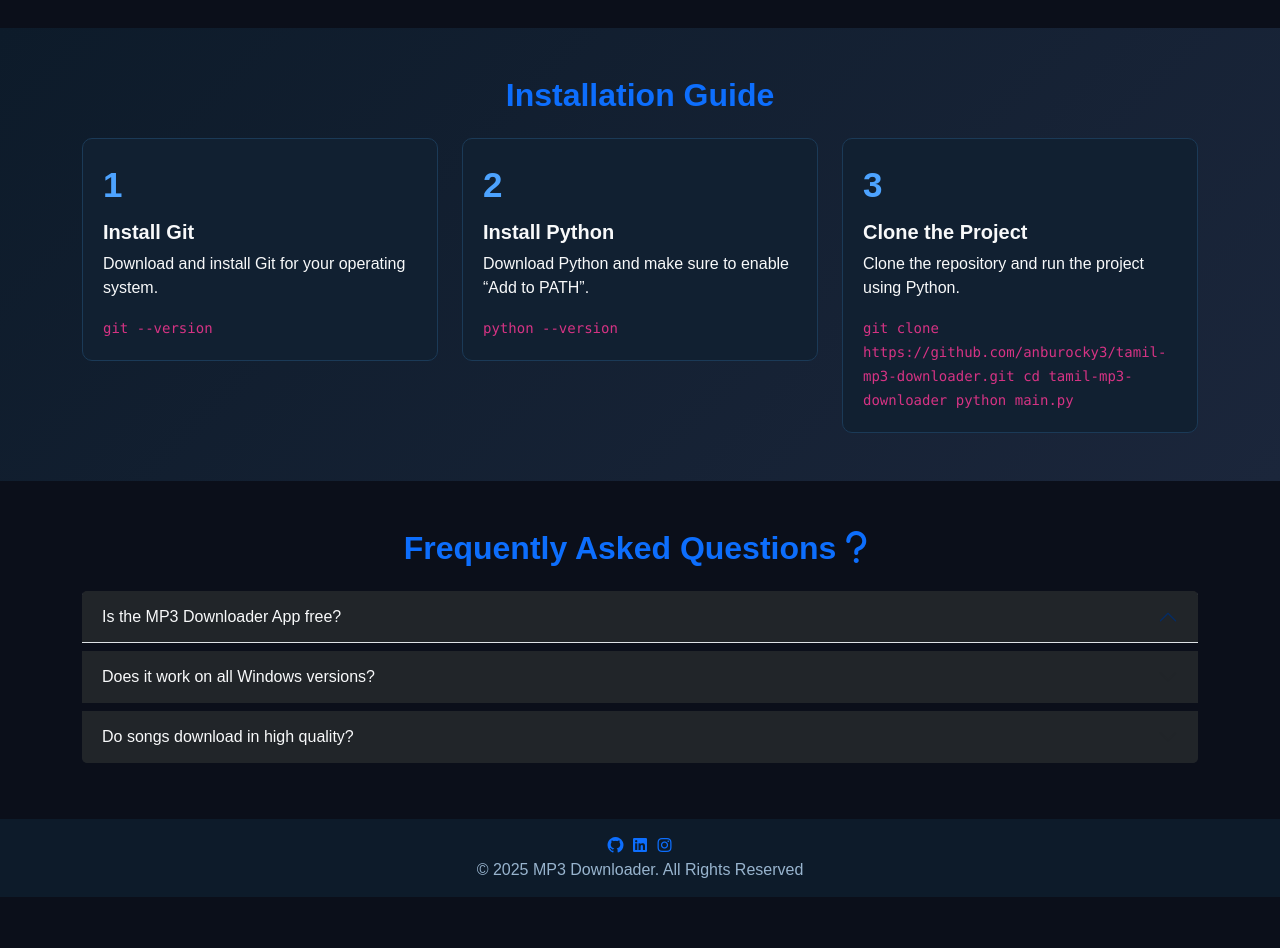
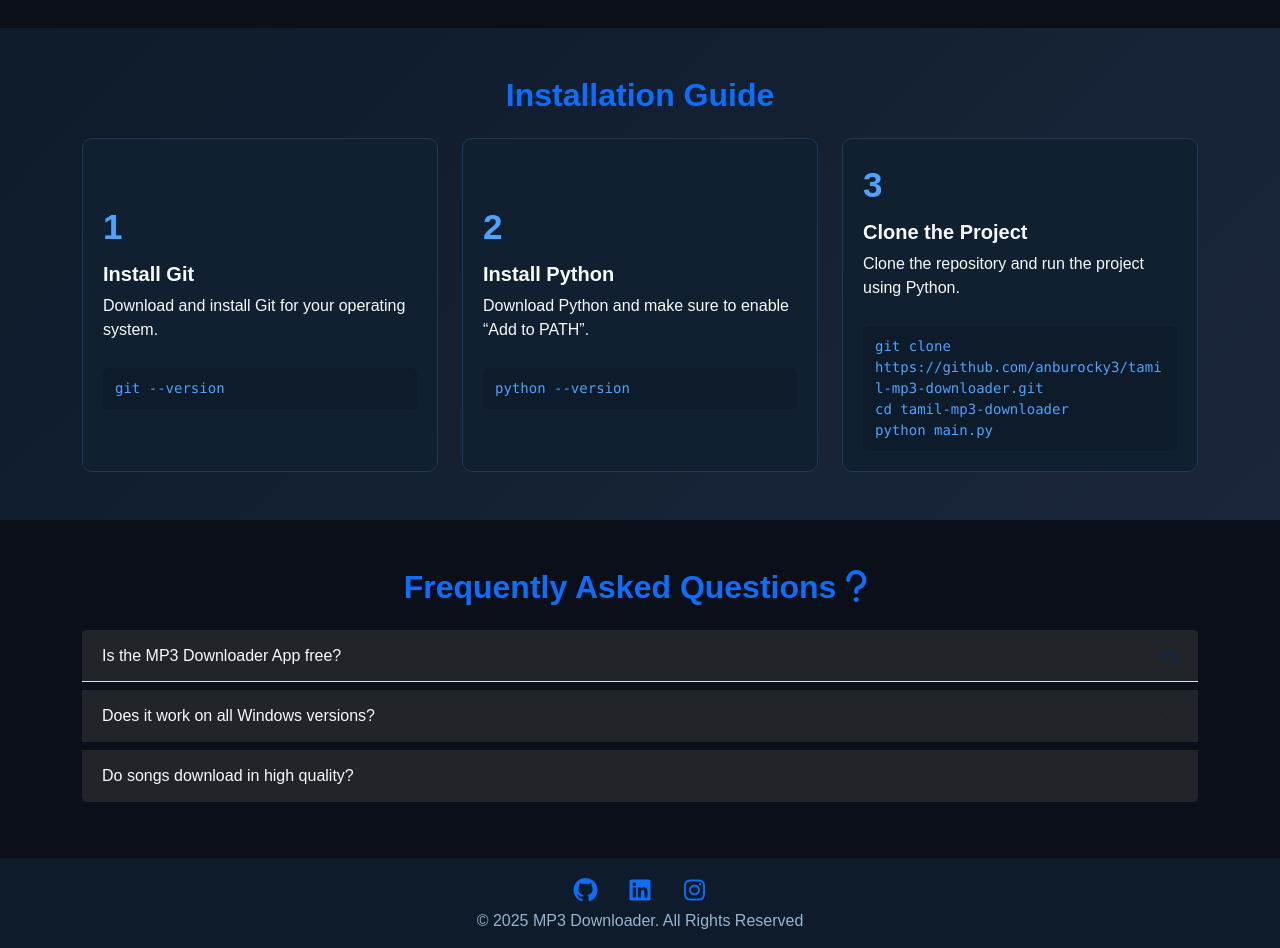
Before and after one commit to Arsath-03/MP3-Downloader-cyberdude, a plain HTML site: page index.html in a window 1280 px wide. Shown: the part 840-1788 px from the top of the page. Before the commit the page ends 1737 px from the top, so only its background shows below. Drawn offline with nearby package versions, Linux system fonts and the light colour scheme.

Commit message:
Update style.css

```diff
--- a/assets/style.css
+++ b/assets/style.css
@@ -4,11 +4,9 @@ body {
     font-family: 'Poppins', sans-serif;
 }
 
-
 .navbar {
     background: #0d1b2a;
 }
-
 
 .hero {
     background: #1b263b;
@@ -27,7 +25,6 @@ body {
     background-color: #1d8bff;
 }
 
-
 .feature-card {
     background: #112031;
     border: 1px solid #1b3a57;
@@ -39,7 +36,6 @@ body {
     border-color: #4da3ff;
 }
 
-
 #guide {
     background: linear-gradient(135deg, #0d1b2a, #1b263b);
 }
@@ -49,16 +45,43 @@ body {
     border: 1px solid #1b3a57;
     padding: 20px;
     border-radius: 10px;
+    height: 100%;
+    display: flex;
+    flex-direction: column;
+    justify-content: center;
 }
 
 .step-number {
     color: #4da3ff;
     font-size: 35px;
     font-weight: bold;
-        }
+}
+
+.code-block {
+    display: block;
+    background: #0d1b2a;
+    color: #4da3ff;
+    padding: 10px 12px;
+    border-radius: 6px;
+    font-size: 14px;
+    margin-top: 10px;
+    white-space: pre-wrap;
+}
+
 
 footer {
     background: #0d1b2a;
     color: #98b4ce;
     padding: 15px 0;
 }
+
+footer a{
+    font-size:x-large;
+    margin: 10px;
+}
+
+
+
+footer a:hover{
+    color: #7097c0;
+}
```
